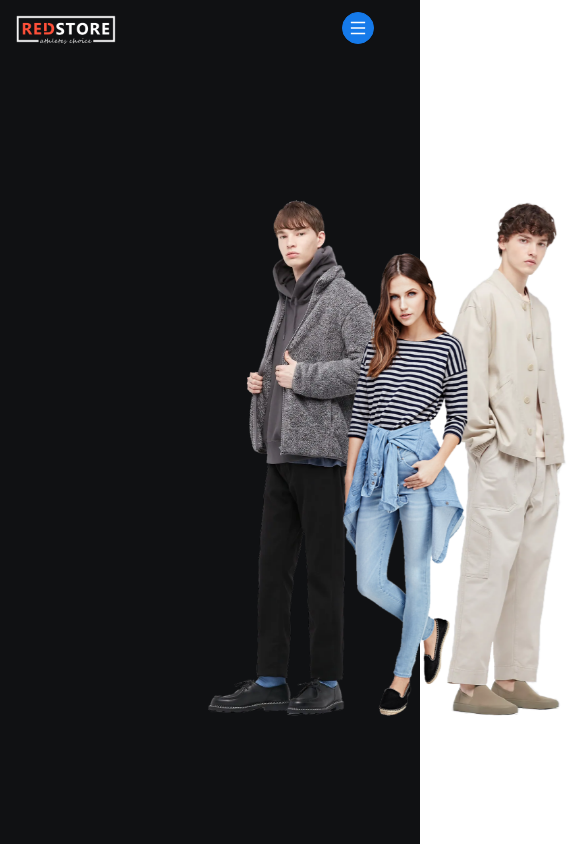
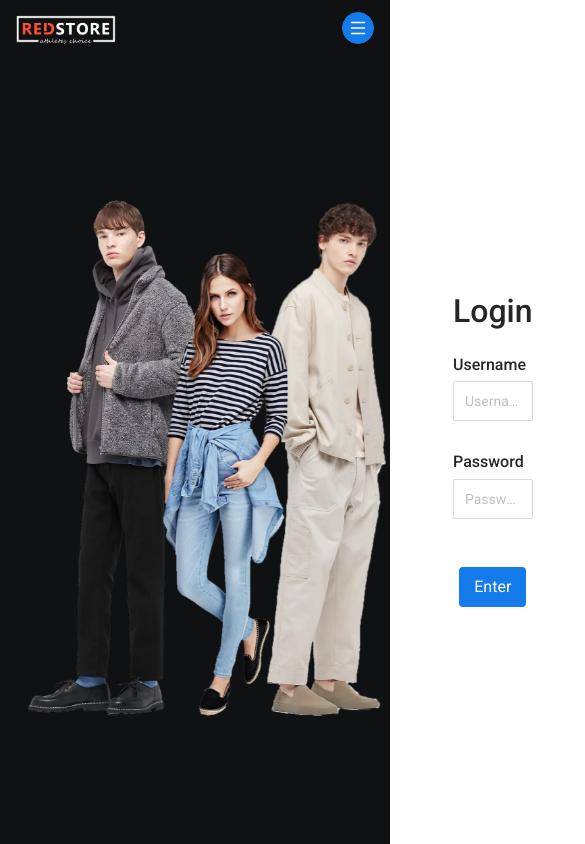
Before and after one commit to thanhvu233/Ecommerce-website, a React (Create React App) app: page /login in a window 390 px wide. Shown: the top 844 px of the page, 585 px wide, since content can reach past the window. Built offline with nearby package versions, Linux system fonts and the light colour scheme.

Commit message:
Handle responsive login page 1024

```diff
--- a/src/components/login/Main.module.scss
+++ b/src/components/login/Main.module.scss
@@ -42,3 +42,11 @@
   margin-top: 8px;
   margin-bottom: 16px;
 }
+
+@media (max-width: 1025px) {
+  .main {
+    justify-content: space-around;
+    padding-right: 0;
+    padding-left: 0;
+  }
+}
```
